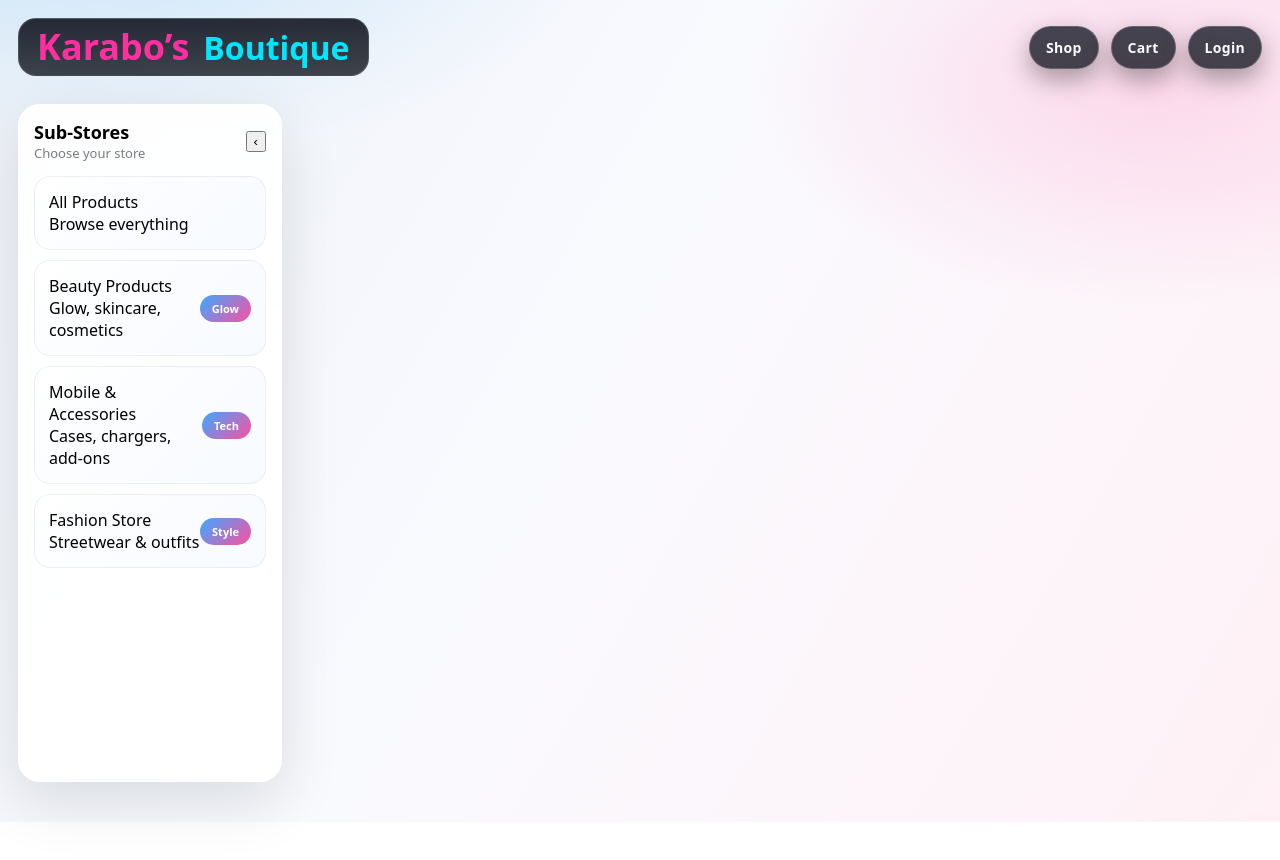
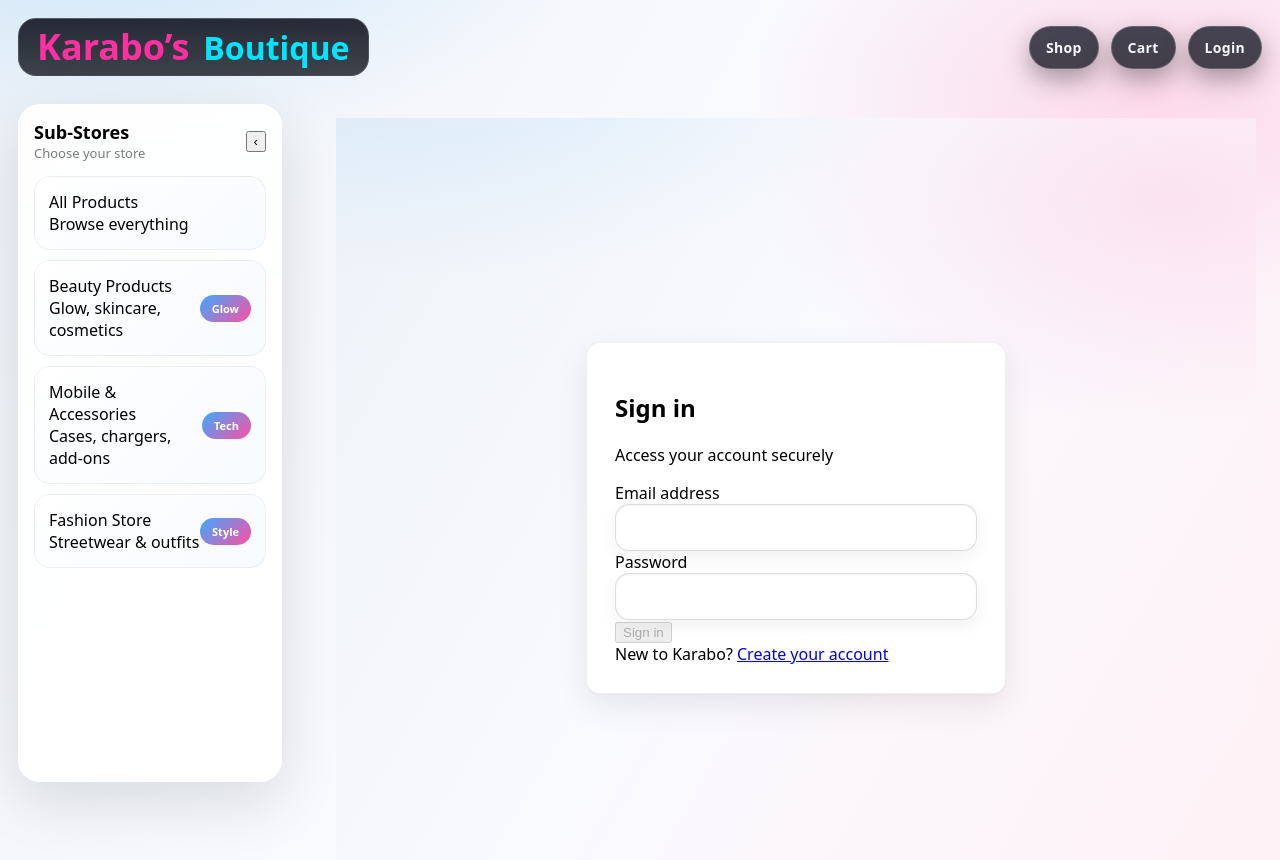
Before and after one commit to yvesf022/kkkkkk, a Next.js app: page /login in a window 1280 px wide. Shown: the top 860 px of the page. Before the commit the page ends 822 px from the top, so only its background shows below. Built offline with nearby package versions, Linux system fonts and the light colour scheme; no server answers.

Commit message:
fix(auth): render login UI reliably and prevent blank public pages

```diff
--- a/app/(public)/layout.tsx
+++ b/app/(public)/layout.tsx
@@ -3,6 +3,21 @@
 import { useEffect } from "react";
 import { useRouter } from "next/navigation";
 import { useAuth } from "@/lib/auth";
+
+/**
+ * PUBLIC LAYOUT — AMAZON LEVEL
+ *
+ * PURPOSE:
+ * - Hosts public pages (login, register, verify-email)
+ * - NEVER blocks rendering
+ * - Redirects logged-in users only after auth is resolved
+ *
+ * GUARANTEES:
+ * - Login UI always visible
+ * - No blank screens
+ * - No auth race conditions
+ * - Clean UX parity with Amazon-style flows
+ */
 
 export default function PublicLayout({
   children,
@@ -10,49 +25,55 @@ export default function PublicLayout({
   children: React.ReactNode;
 }) {
   const router = useRouter();
-  const user = useAuth((s) => s.user);
-  const loading = useAuth((s) => s.loading);
+  const { user, loading } = useAuth();
 
-  // 🔒 Redirect authenticated users away from public pages
+  /**
+   * Redirect authenticated users away from public pages
+   * (runs ONLY after auth is fully resolved)
+   */
   useEffect(() => {
-    if (loading) return;
-
-    if (user) {
+    if (!loading && user) {
       router.replace("/account");
     }
   }, [loading, user, router]);
 
-  // ⏳ Wait for auth hydration
-  if (loading) {
-    return null;
-  }
-
-  // ⛔ Never render public layout for logged-in users
+  /**
+   * BLOCK public pages ONLY when user is confirmed logged in
+   * Never block while loading
+   */
   if (user) {
     return null;
   }
 
   return (
     <main
+      role="main"
+      aria-label="Authentication"
       style={{
         minHeight: "100vh",
         display: "grid",
         placeItems: "center",
-        padding: 24,
+        padding: "32px 16px",
         background:
-          "radial-gradient(1200px 600px at 10% -10%, rgba(0,153,255,.12), transparent 40%)," +
-          "radial-gradient(900px 500px at 90% 10%, rgba(255,80,160,.14), transparent 45%)," +
+          "radial-gradient(1200px 600px at 10% -10%, rgba(0,153,255,.10), transparent 40%)," +
+          "radial-gradient(900px 500px at 90% 10%, rgba(255,80,160,.12), transparent 45%)," +
           "linear-gradient(120deg, #eef2f8 0%, #f9fafe 45%, #fff1f6 100%)",
       }}
     >
-      <div
+      <section
         style={{
           width: "100%",
-          maxWidth: 480,
+          maxWidth: 420,
+          background: "#fff",
+          borderRadius: 14,
+          padding: 28,
+          boxShadow:
+            "0 1px 2px rgba(0,0,0,.04), 0 12px 32px rgba(0,0,0,.08)",
+          border: "1px solid rgba(0,0,0,.06)",
         }}
       >
         {children}
-      </div>
+      </section>
     </main>
   );
 }
--- a/app/(public)/login/page.tsx
+++ b/app/(public)/login/page.tsx
@@ -1,23 +1,18 @@
 "use client";
 
-import { useState, useEffect } from "react";
+import { useState, useEffect, useCallback } from "react";
 import { useRouter } from "next/navigation";
 import { useAuth } from "@/lib/auth";
 
 /**
- * USER LOGIN PAGE — AUTHORITATIVE
+ * USER LOGIN PAGE — AMAZON LEVEL
  *
- * BACKEND CONTRACT:
- * - POST /api/auth/login
- * - Cookie-based auth (HTTP-only)
- * - /api/auth/me is source of truth
- * - 401 = invalid credentials
- * - 403 = user disabled
- *
- * FRONTEND RULES:
- * - Do NOT read cookies
- * - Do NOT decode JWT
- * - Always hydrate after login
+ * PRINCIPLES:
+ * - UI always renders immediately
+ * - Redirect only after confirmed auth
+ * - No duplicate navigation
+ * - Clear, human error messages
+ * - Calm, predictable UX
  */
 
 export default function LoginPage() {
@@ -27,9 +22,11 @@ export default function LoginPage() {
   const [email, setEmail] = useState("");
   const [password, setPassword] = useState("");
   const [error, setError] = useState<string | null>(null);
+  const [submitting, setSubmitting] = useState(false);
 
   /**
-   * If already logged in, redirect away
+   * Redirect authenticated users away from login
+   * (post-hydration only)
    */
   useEffect(() => {
     if (!loading && user) {
@@ -37,77 +34,120 @@ export default function LoginPage() {
     }
   }, [loading, user, router]);
 
-  const handleSubmit = async (e: React.FormEvent) => {
+  /**
+   * Handle login submission
+   */
+  const handleSubmit = useCallback(
+    async (e: React.FormEvent) => {
       e.preventDefault();
+      if (submitting) return;
+
       setError(null);
+      setSubmitting(true);
 
       try {
-      await login(email, password);
+        await login(email.trim(), password);
         router.replace("/account");
       } catch (err: any) {
         setError(
           err?.status === 401
-          ? "Invalid email or password."
+            ? "The email or password you entered is incorrect."
             : err?.status === 403
-          ? "Your account has been disabled."
-          : "Login failed. Please try again.",
+            ? "Your account has been temporarily disabled."
+            : "We couldn’t sign you in right now. Please try again."
         );
+      } finally {
+        setSubmitting(false);
       }
-  };
+    },
+    [email, password, login, router, submitting]
+  );
+
+  /**
+   * Block rendering ONLY if user is confirmed logged in
+   */
+  if (user) {
+    return null;
+  }
 
   return (
-    <div className="flex min-h-screen items-center justify-center bg-gray-50">
-      <div className="w-full max-w-md rounded-lg bg-white p-8 shadow">
-        <h1 className="mb-6 text-center text-2xl font-semibold">
-          Sign in to your account
+    <div className="flex min-h-screen items-center justify-center bg-gray-50 px-4">
+      <div className="w-full max-w-sm rounded-lg bg-white p-8 shadow-md border">
+        {/* BRAND */}
+        <div className="mb-6 text-center">
+          <h1 className="text-2xl font-bold tracking-tight">
+            Sign in
           </h1>
+          <p className="mt-1 text-sm text-gray-500">
+            Access your account securely
+          </p>
+        </div>
 
+        {/* ERROR */}
         {error && (
-          <div className="mb-4 rounded bg-red-100 px-4 py-2 text-sm text-red-700">
+          <div
+            role="alert"
+            className="mb-4 rounded border border-red-200 bg-red-50 px-4 py-3 text-sm text-red-700"
+          >
             {error}
           </div>
         )}
 
+        {/* FORM */}
         <form onSubmit={handleSubmit} className="space-y-4">
           <div>
-            <label className="mb-1 block text-sm font-medium">
+            <label
+              htmlFor="email"
+              className="mb-1 block text-sm font-medium text-gray-700"
+            >
               Email address
             </label>
             <input
+              id="email"
               type="email"
+              autoComplete="email"
               required
               value={email}
               onChange={(e) => setEmail(e.target.value)}
-              className="w-full rounded border px-3 py-2 focus:outline-none focus:ring"
+              className="w-full rounded-md border px-3 py-2 text-sm focus:outline-none focus:ring-2 focus:ring-black"
             />
           </div>
 
           <div>
-            <label className="mb-1 block text-sm font-medium">
+            <label
+              htmlFor="password"
+              className="mb-1 block text-sm font-medium text-gray-700"
+            >
               Password
             </label>
             <input
+              id="password"
               type="password"
+              autoComplete="current-password"
               required
               value={password}
               onChange={(e) => setPassword(e.target.value)}
-              className="w-full rounded border px-3 py-2 focus:outline-none focus:ring"
+              className="w-full rounded-md border px-3 py-2 text-sm focus:outline-none focus:ring-2 focus:ring-black"
             />
           </div>
 
           <button
             type="submit"
-            disabled={loading}
-            className="w-full rounded bg-black py-2 text-white disabled:opacity-50"
+            disabled={loading || submitting}
+            className="w-full rounded-md bg-black py-2 text-sm font-semibold text-white hover:bg-gray-900 disabled:opacity-50"
           >
-            {loading ? "Signing in..." : "Sign in"}
+            {submitting ? "Signing in…" : "Sign in"}
           </button>
         </form>
 
-        <div className="mt-6 text-center text-sm">
-          Don’t have an account?{" "}
-          <a href="/register" className="font-medium underline">
-            Register
+        {/* FOOTER */}
+        <div className="mt-6 text-center text-sm text-gray-600">
+          New to Karabo?{" "}
+          <a
+            href="/register"
+            className="font-medium text-black underline hover:no-underline"
+          >
+            Create your account
           </a>
         </div>
       </div>
```
Lines whose indentation alone changed are shown as unchanged.
